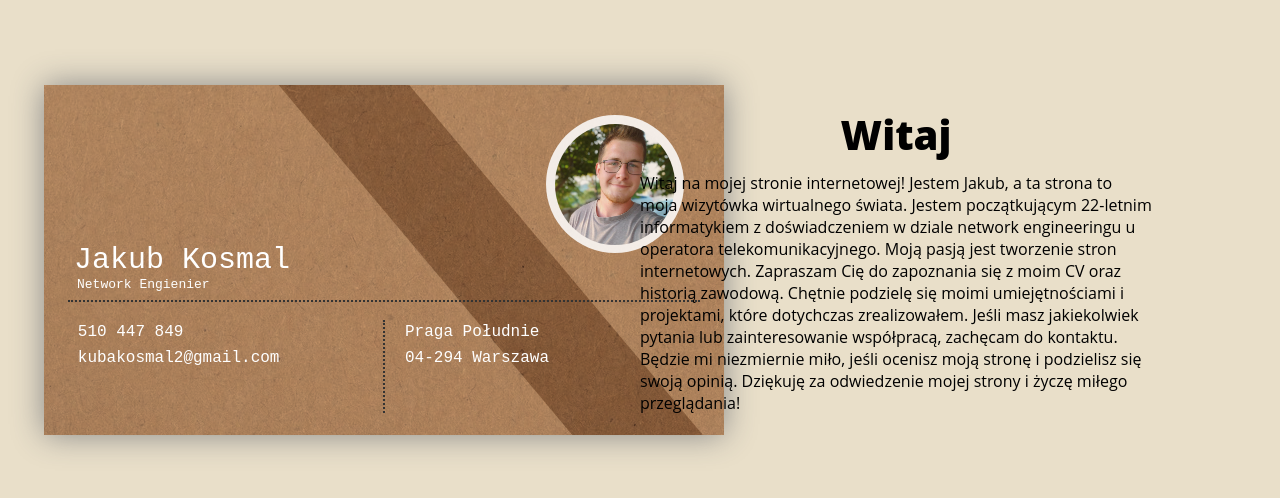
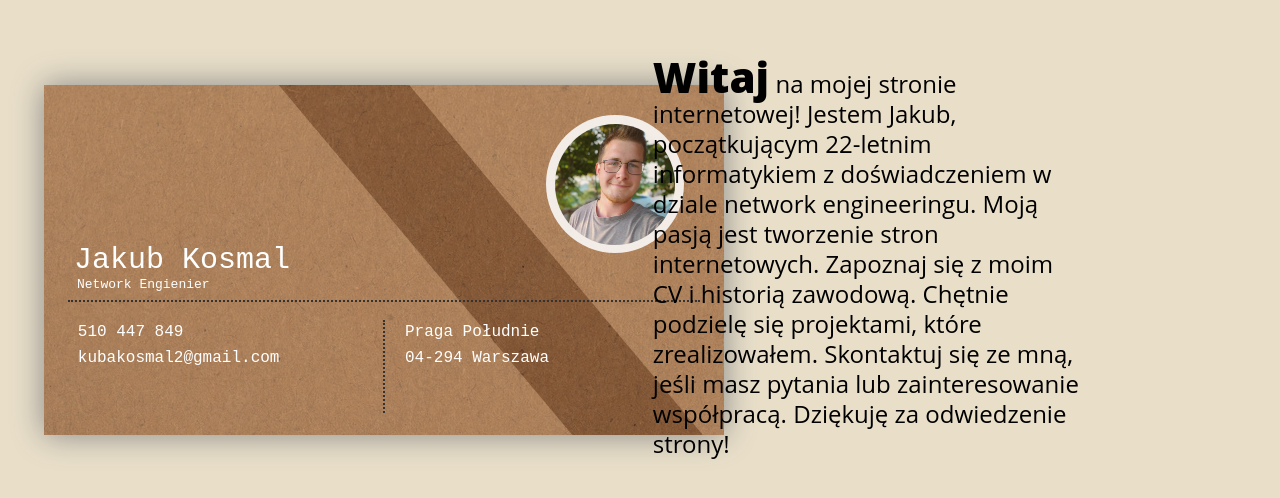
Before and after one commit to kubakosmal9/kubakosmal9, a Vue app: page / in a window 1280 px wide. Shown: the part 140-638 px from the top of the page. Built offline with nearby package versions, Linux system fonts and the light colour scheme.

Commit message:
Redesing of description font and value

```diff
--- a/src/components/mainDescription.vue
+++ b/src/components/mainDescription.vue
@@ -1,14 +1,7 @@
 <template>
     <div :style="{ opacity: animationEnd ? '1' : '0' }" class="cont">
-        <div class="title">
-            Witaj
-        </div>
         <div class="text">
-            Witaj na mojej stronie internetowej! Jestem Jakub, a ta strona to moja wizytówka wirtualnego świata.
-            Jestem początkującym 22-letnim informatykiem z doświadczeniem w dziale network engineeringu u operatora telekomunikacyjnego.
-            Moją pasją jest tworzenie stron internetowych. Zapraszam Cię do zapoznania się z moim CV oraz historią zawodową.
-            Chętnie podzielę się moimi umiejętnościami i projektami, które dotychczas zrealizowałem. Jeśli masz jakiekolwiek pytania lub zainteresowanie współpracą, zachęcam do kontaktu.
-            Będzie mi niezmiernie miło, jeśli ocenisz moją stronę i podzielisz się swoją opinią. Dziękuję za odwiedzenie mojej strony i życzę miłego przeglądania!
+             <span class="title">Witaj</span> na mojej stronie internetowej! Jestem Jakub, początkującym 22-letnim informatykiem z doświadczeniem w dziale network engineeringu. Moją pasją jest tworzenie stron internetowych. Zapoznaj się z moim CV i historią zawodową. Chętnie podzielę się projektami, które zrealizowałem. Skontaktuj się ze mną, jeśli masz pytania lub zainteresowanie współpracą. Dziękuję za odwiedzenie strony!
         </div>
     </div>
 </template>
@@ -29,29 +22,32 @@ export default{
     }
 }
 </script>
-
-<style>
+<style scoped>
 .cont{
     display: flex;
     font-family:'Open Sans' ;
     flex-direction: column;
     position: absolute;
-    right: 10%;
+    right: 15%;
     transform: translateX(100%);
     display: flex;
     flex-direction: column;
     transition: opacity 1s ease-in;
     justify-content: center;
-    align-items: center ;
-    width: 40%;
+    width: 34%;
     height: 50%;
     text-align: left;
     top: 50%;
     transform: translateY(-50%);
 }
 .title{
-    font-size: 40px;
+    font-size: 42px;
     margin-bottom: 10px;
     font-weight: 800;
 }
+.text{
+    font-size: 24px;
+    margin-top: 0;
+    line-height: 30px;
+}
 </style>
--- a/src/views/homeView.vue
+++ b/src/views/homeView.vue
@@ -12,9 +12,7 @@
 </template>
 
 <script>
-export default{
-  name: "home-view",
-}
+
 </script>
 
 <style scoped>
```
